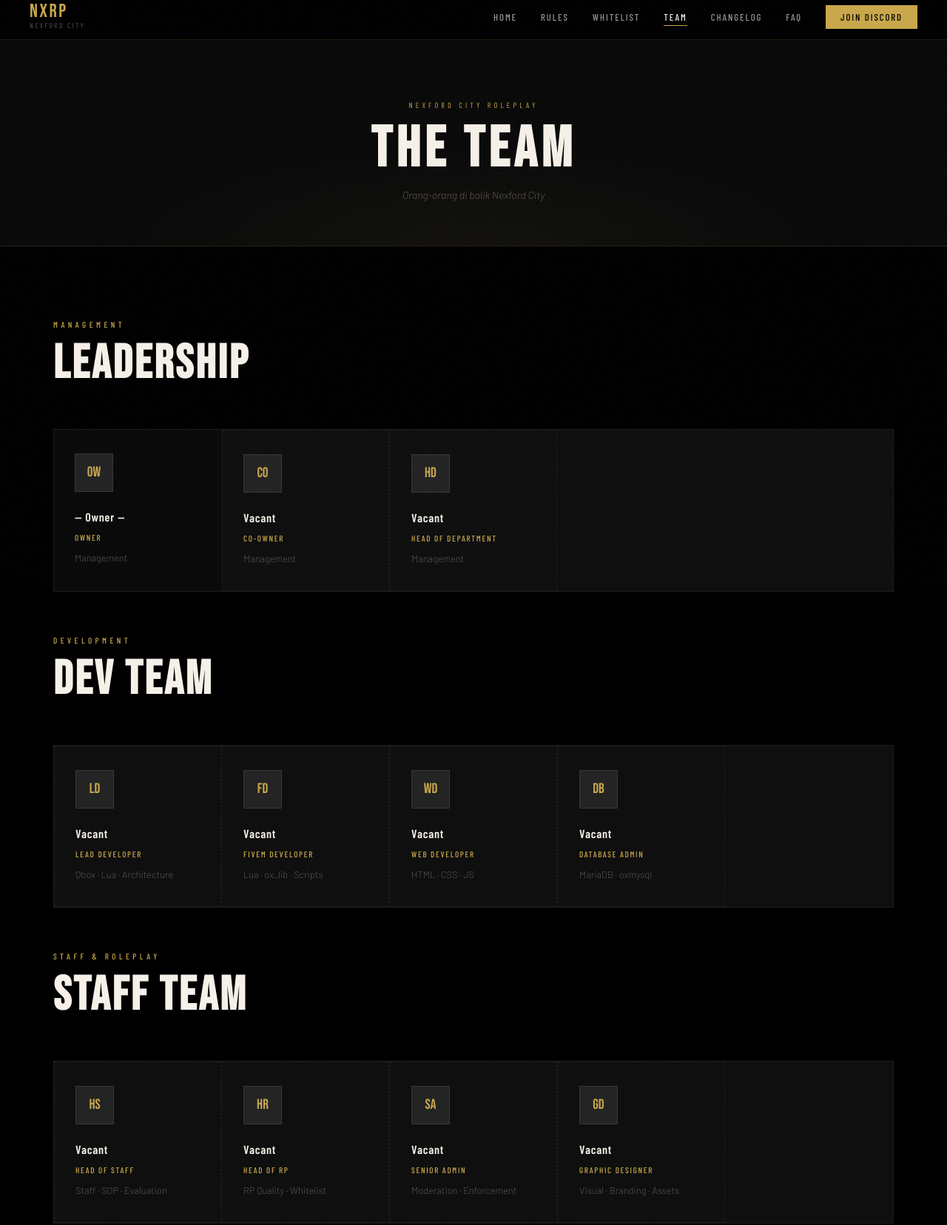
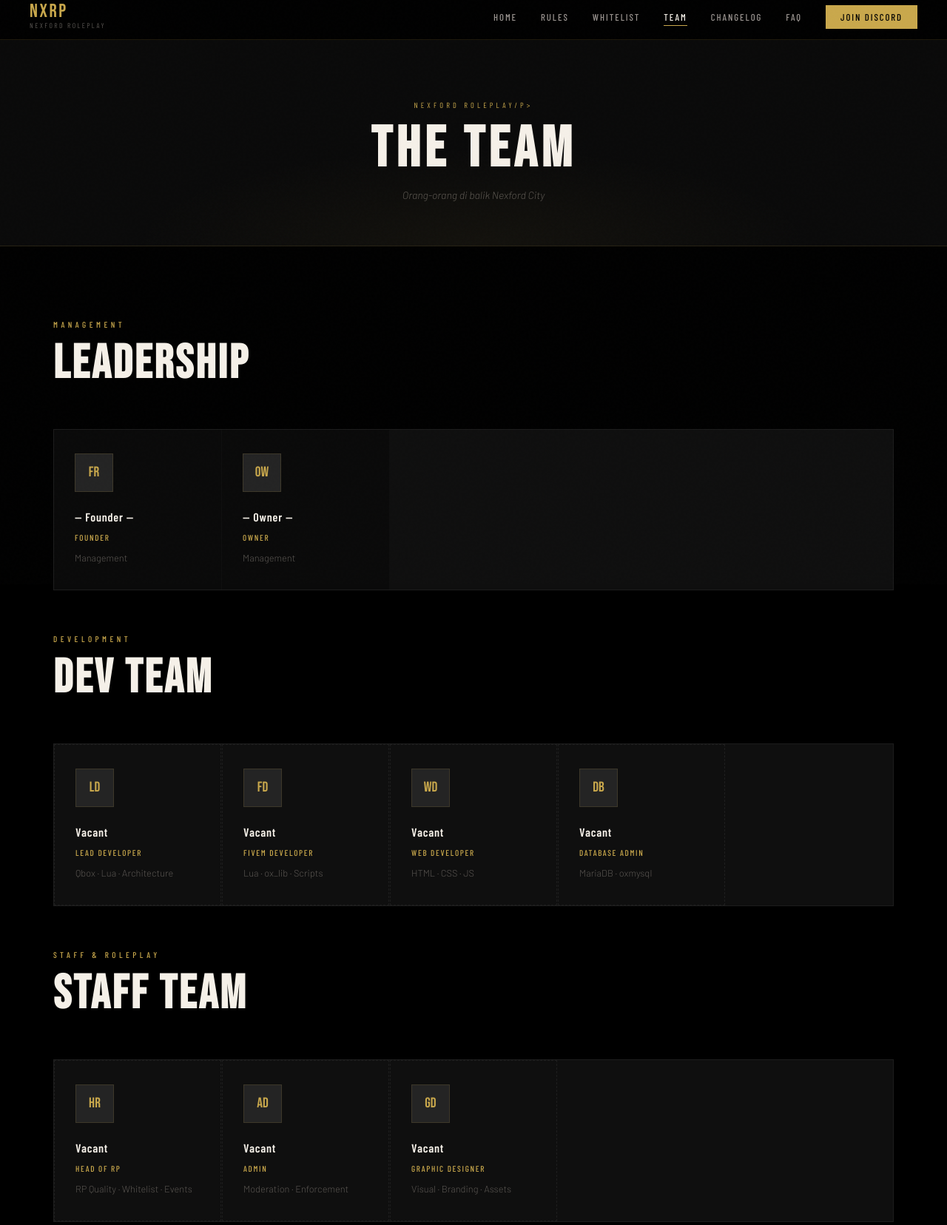
Before and after one commit to nexfordrp/nxrp-website, a plain HTML site: page team.html in a window 1280 px wide. Shown: the part 10-1666 px from the top of the page at 74% size. Drawn offline with nearby package versions, Linux system fonts and the light colour scheme; a web font is replaced by a local one.

Commit message:
fix: update branding Nexford Roleplay, socmed links, team structure

```diff
--- a/team.html
+++ b/team.html
@@ -3,7 +3,7 @@
 <head>
   <meta charset="UTF-8" />
   <meta name="viewport" content="width=device-width, initial-scale=1.0" />
-  <title>Team — NXRP Nexford City</title>
+  <title>Team — NXRP Nexford Roleplay</title>
   <link rel="icon" type="image/svg+xml" href="assets/img/favicon.svg" />
   <link rel="stylesheet" href="assets/css/style.css" />
 </head>
@@ -11,7 +11,7 @@
   <nav class="nav">
     <a href="index.html" class="nav__logo">
       <span class="nav__logo-main">NXRP</span>
-      <span class="nav__logo-sub">Nexford City</span>
+      <span class="nav__logo-sub">Nexford Roleplay</span>
     </a>
     <ul class="nav__links">
       <li><a href="index.html">Home</a></li>
@@ -28,7 +28,7 @@
   <div class="page">
     <div class="page-header">
       <div class="page-header__bg"></div>
-      <p class="page-header__eyebrow">Nexford City Roleplay</p>
+      <p class="page-header__eyebrow">Nexford Roleplay/p>
       <h1 class="page-header__title">The Team</h1>
       <p class="page-header__sub">Orang-orang di balik Nexford City</p>
     </div>
@@ -41,21 +41,15 @@
       </div>
       <div class="team-grid" style="margin-bottom: 1px;">
         <div class="team-card fade-up">
+          <div class="team-card__avatar">FR</div>
+          <div class="team-card__name">— Founder —</div>
+          <div class="team-card__role">Founder</div>
+          <div class="team-card__dept">Management</div>
+        </div>
+        <div class="team-card fade-up">
           <div class="team-card__avatar">OW</div>
           <div class="team-card__name">— Owner —</div>
           <div class="team-card__role">Owner</div>
-          <div class="team-card__dept">Management</div>
-        </div>
-        <div class="team-card team-card--vacant fade-up">
-          <div class="team-card__avatar">CO</div>
-          <div class="team-card__name">Vacant</div>
-          <div class="team-card__role">Co-Owner</div>
-          <div class="team-card__dept">Management</div>
-        </div>
-        <div class="team-card team-card--vacant fade-up">
-          <div class="team-card__avatar">HD</div>
-          <div class="team-card__name">Vacant</div>
-          <div class="team-card__role">Head of Department</div>
           <div class="team-card__dept">Management</div>
         </div>
       </div>
@@ -97,21 +91,15 @@
       </div>
       <div class="team-grid">
         <div class="team-card team-card--vacant fade-up">
-          <div class="team-card__avatar">HS</div>
-          <div class="team-card__name">Vacant</div>
-          <div class="team-card__role">Head of Staff</div>
-          <div class="team-card__dept">Staff · SOP · Evaluation</div>
-        </div>
-        <div class="team-card team-card--vacant fade-up">
           <div class="team-card__avatar">HR</div>
           <div class="team-card__name">Vacant</div>
           <div class="team-card__role">Head of RP</div>
-          <div class="team-card__dept">RP Quality · Whitelist</div>
+          <div class="team-card__dept">RP Quality · Whitelist · Events</div>
         </div>
         <div class="team-card team-card--vacant fade-up">
-          <div class="team-card__avatar">SA</div>
+          <div class="team-card__avatar">AD</div>
           <div class="team-card__name">Vacant</div>
-          <div class="team-card__role">Senior Admin</div>
+          <div class="team-card__role">Admin</div>
           <div class="team-card__dept">Moderation · Enforcement</div>
         </div>
         <div class="team-card team-card--vacant fade-up">
@@ -138,8 +126,8 @@
         <p class="footer__tagline">"The law bends. The city doesn't."</p>
         <div class="footer__socials">
           <a href="https://discord.gg/nxrp" target="_blank" rel="noopener" class="footer__social">DC</a>
-          <a href="https://tiktok.com/@nxrp" target="_blank" rel="noopener" class="footer__social">TT</a>
-          <a href="https://instagram.com/nxrp" target="_blank" rel="noopener" class="footer__social">IG</a>
+          <a href="https://tiktok.com/@nexfordrp" target="_blank" rel="noopener" class="footer__social">TT</a>
+          <a href="https://instagram.com/nexfordrp" target="_blank" rel="noopener" class="footer__social">IG</a>
         </div>
       </div>
       <div>
@@ -154,13 +142,13 @@
         <p class="footer__nav-title">Community</p>
         <div class="footer__nav-links">
           <a href="https://discord.gg/nxrp" target="_blank" rel="noopener">Discord Server</a>
-          <a href="https://tiktok.com/@nxrp" target="_blank" rel="noopener">TikTok @nxrp</a>
-          <a href="https://instagram.com/nxrp" target="_blank" rel="noopener">Instagram @nxrp</a>
+          <a href="https://tiktok.com/@nexfordrp" target="_blank" rel="noopener">TikTok @nexfordrp</a>
+          <a href="https://instagram.com/nexfordrp" target="_blank" rel="noopener">Instagram @nexfordrp</a>
         </div>
       </div>
     </div>
     <div class="footer__bottom">
-      <p class="footer__copy">© 2026 NXRP — Nexford City Roleplay. All rights reserved.</p>
+      <p class="footer__copy">© 2026 NXRP — Nexford Roleplay. All rights reserved.</p>
       <p class="footer__motto">Nexford City · Qbox Framework · Indonesia</p>
     </div>
   </footer>
```
Also changed, not shown: changelog.html (+8 -8 lines), faq.html (+9 -9 lines), index.html (+10 -10 lines), rules.html (+9 -9 lines), whitelist.html (+9 -9 lines).
